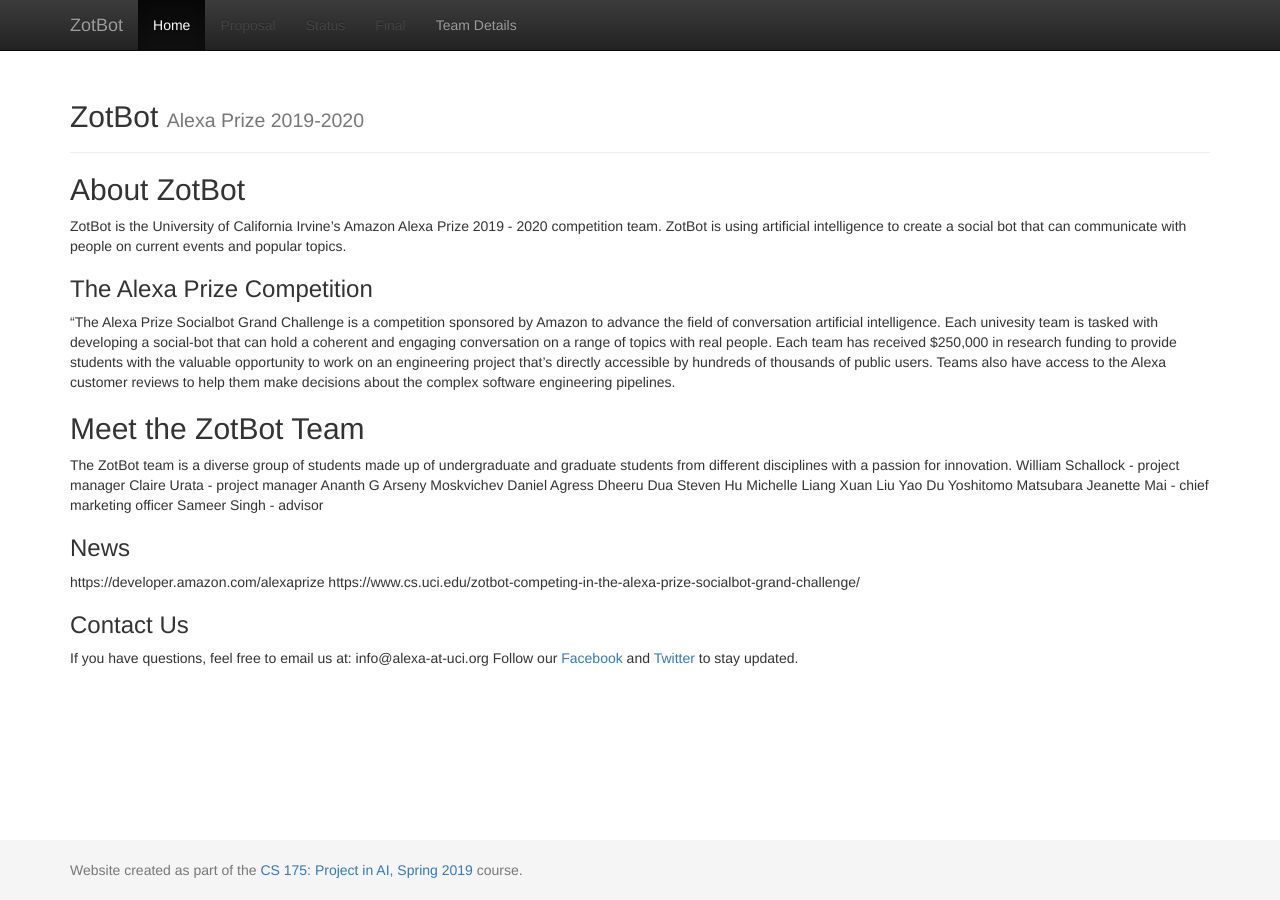
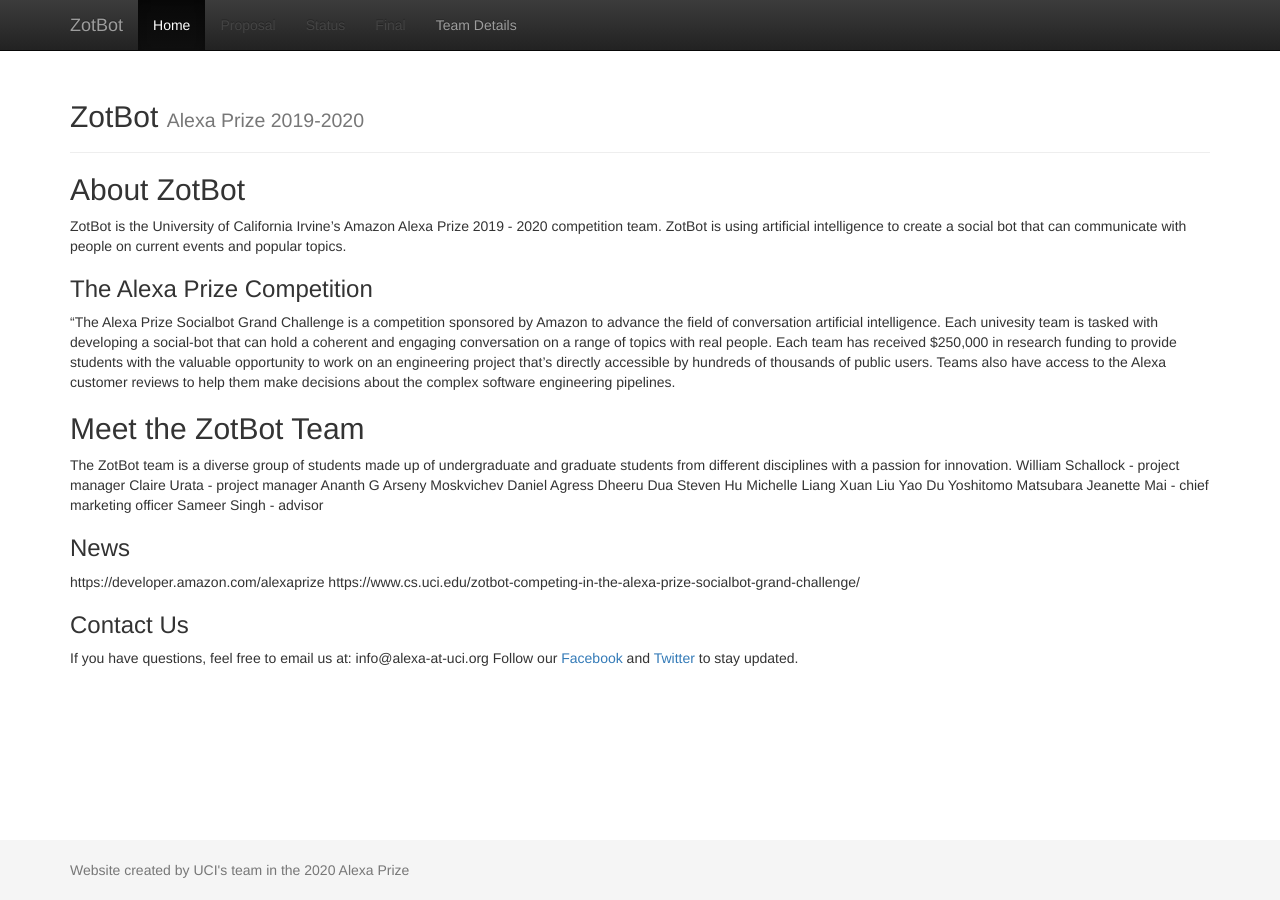
Before and after one commit to uci-zotbot/uci-zotbot.github.io, a Jekyll site: the page built from docs/index.md, in a window 1280 px wide. Built offline with Jekyll 4.4.1, drawn with Linux system fonts in a browser that asks for light colours.

Commit message:
Update default.html

```diff
--- a/docs/_layouts/default.html
+++ b/docs/_layouts/default.html
@@ -84,7 +84,7 @@
 
     <footer class="footer">
       <div class="container">
-        <p class="text-muted">Website created as part of the <a href="https://canvas.eee.uci.edu/courses/15949">CS 175: Project in AI, Spring 2019</a> course.</p>
+        <p class="text-muted">Website created by UCI's team in the 2020 Alexa Prize</p>
       </div>
     </footer>
 
```
